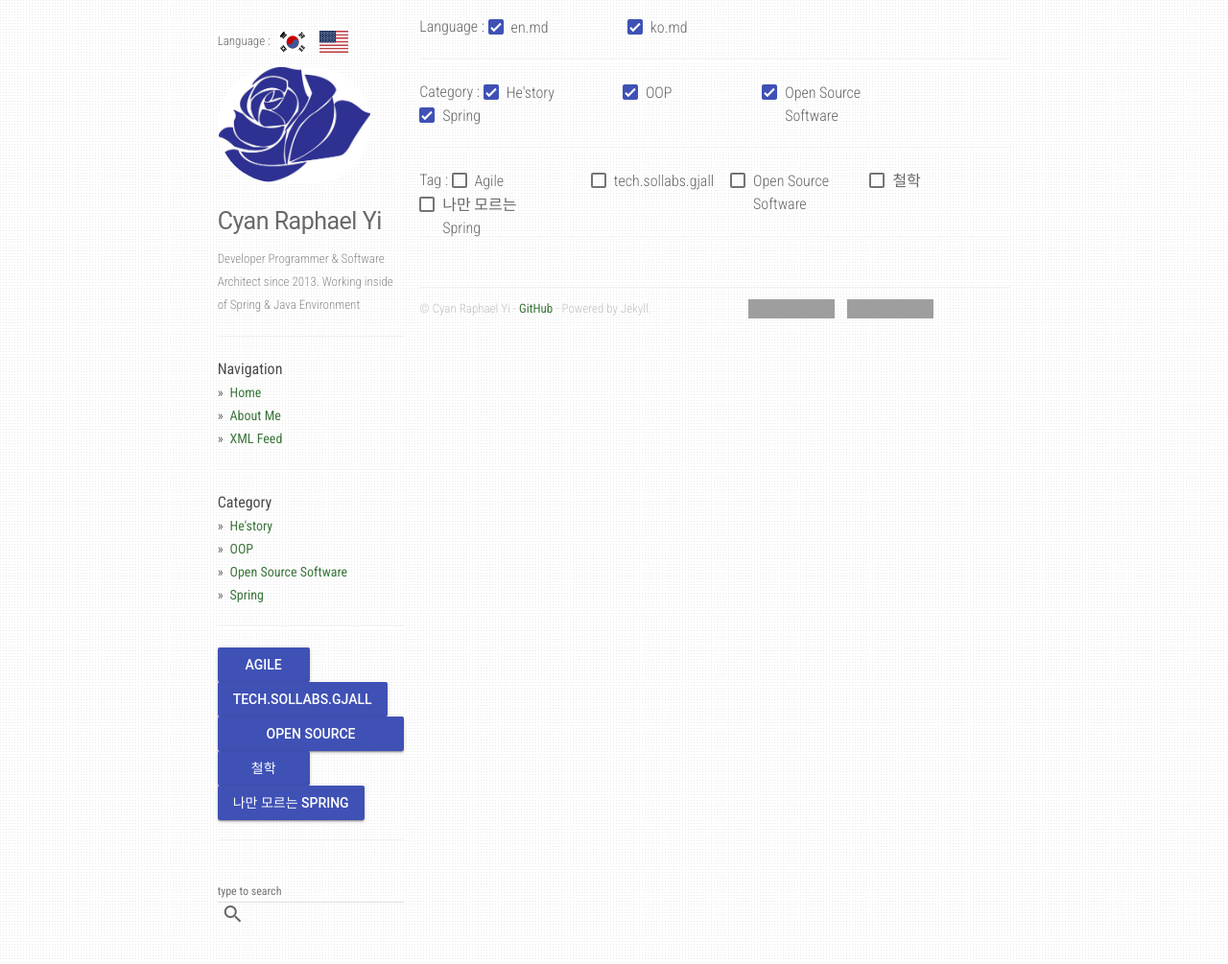
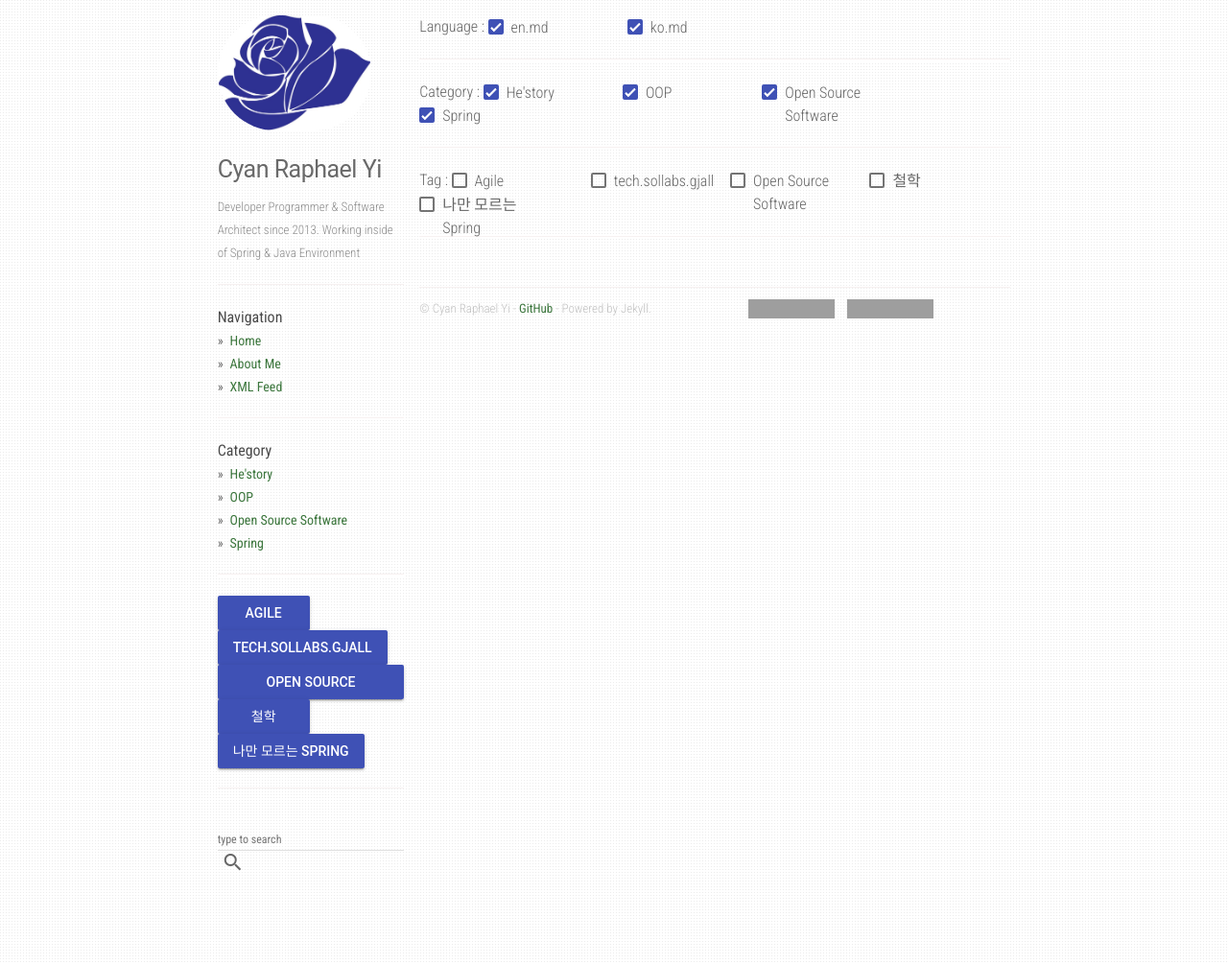
Before and after one commit to CyanRYi/sollabs-demo, a Jekyll site: the page built from _language/en.md, in a window 1280 px wide. Shown: the whole page at 96% size. Built offline with Jekyll 4.4.1, drawn with Linux system fonts in a browser that asks for light colours; nearby versions of some CDN libraries; grey boxes are pictures that could not be loaded.

Commit message:
Language를 간소화

```diff
--- a/_language/en.md
+++ b/_language/en.md
@@ -1,6 +1,5 @@
 ---
 type: language
+title : English
 language: en
-permalink: /en
-image: /static/img/flag/us.svg
 ---
--- a/_layouts/default.html
+++ b/_layouts/default.html
@@ -107,15 +107,6 @@ layout: compress
   <div class="container">
       <div class="mdl-grid">
           <div class="sidebar mdl-cell mdl-cell--2-offset-desktop mdl-cell--2-col-desktop mdl-cell--2-col-tablet mdl-cell--4-col-phone">
-              <div class="language">
-                  Language :
-                  <a href="{{ site.url }}/ko">
-                      <img class="flag" src="{{ site.url }}/static/img/flag/kr.svg" alt="한국어" />
-                  </a>
-                  <a href="{{ site.url }}/en">
-                      <img class="flag" src="{{ site.url }}/static/img/flag/us.svg" alt="English" />
-                  </a>
-              </div>
               <a href="{{ site.url}}"><img class="profile-avatar" src="{{ site.url }}{{ site.avatar }}" height="120px" width="160" /></a>
               <h1 class="author-name">{{ site.author }}</h1>
               <div class="profile-about">
--- a/static/css/main.css
+++ b/static/css/main.css
@@ -110,10 +110,6 @@ div.sidebar strong {
   color: #4A4A4A;
   font-weight: normal;
 }
-div.language {
-    margin-top: 15px;
-    margin-bottom: 15px;
-}
 img.flag {
     margin: 0 5px 0 5px;
     max-width: 30px;
```
Also changed, not shown: _language/ko.md (+1 -2 lines), static/img/flag/kr.svg (deleted), static/img/flag/us.svg (deleted).
